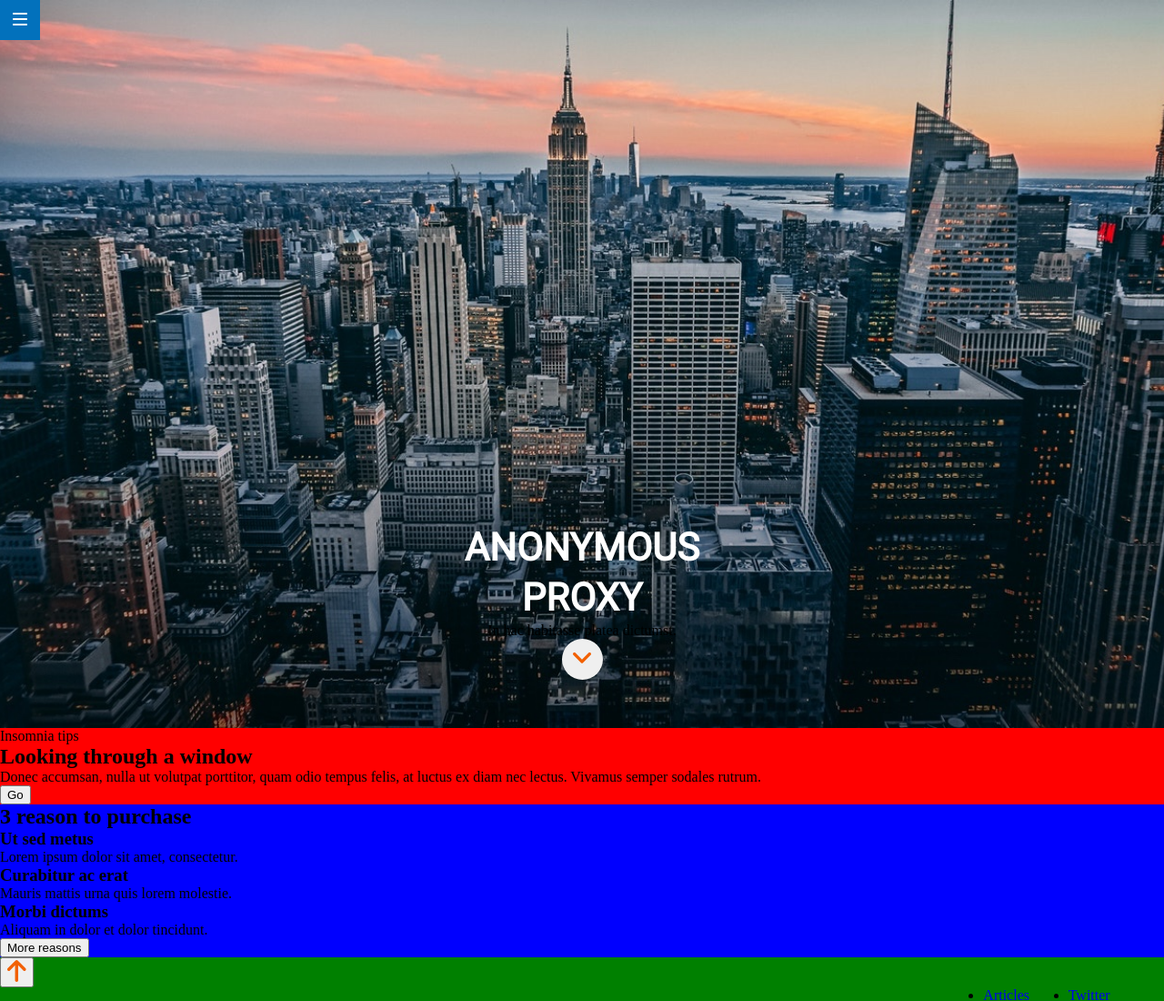
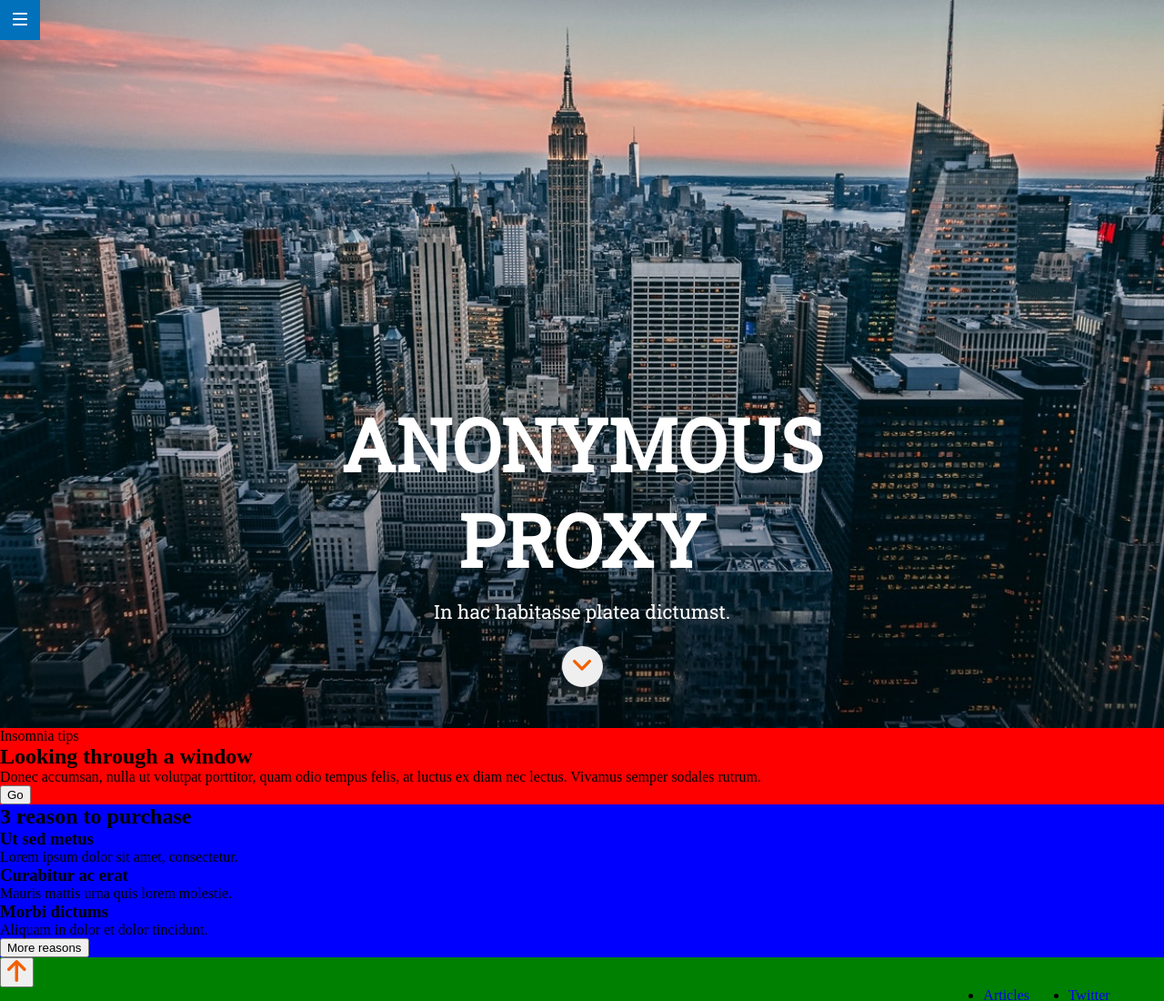
Before and after one commit to Adalab/modulo-1-evaluacion-final-GemaPujalte, a website: page src/html/index.html in a window 1280 px wide. Shown: the top 1100 px of the page at 91% size. Drawn offline with nearby package versions, Linux system fonts and the light colour scheme; files that its build step writes are made by us from their sources; files whose address does not match are found by name.

Commit message:
add mediaquerys header 768px

```diff
--- a/src/html/index.html
+++ b/src/html/index.html
@@ -5,7 +5,7 @@
     <meta name="viewport" content="width=device-width, initial-scale=1" />
     <title>Evaluación Módulo 1</title>
     <link
-      href="https://fonts.googleapis.com/css?family=Roboto&display=swap"
+      href="https://fonts.googleapis.com/css?family=Roboto Slab"
       rel="stylesheet"
     />
     <link rel="stylesheet" href="./assets/css/main.css" />
--- a/src/scss/core/_variables.scss
+++ b/src/scss/core/_variables.scss
@@ -1,5 +1,5 @@
 // fonts
-$font-main: "Roboto", sans-serif;
+$font-main: "Roboto Slab", sans-serif;
 
 // colors
 
--- a/src/scss/layout/_header.scss
+++ b/src/scss/layout/_header.scss
@@ -30,9 +30,15 @@
     font-family: $font-main;
     text-transform: uppercase;
     padding: 0 15px;
+
+    @media all and (min-width: 768px) {
+      width: 690px;
+      height: 212px;
+      font-size: 80px;
+    }
   }
 
-  &__content--pp {
+  &__content--p {
     width: 290px;
     height: 21px;
     text-align: center;
@@ -42,6 +48,13 @@
     color: $white;
     padding: 10px 15px 0 15px;
     margin-bottom: 45px;
+
+    @media all and (min-width: 768px) {
+      margin-bottom: 15px;
+      width: 360px;
+      height: 32px;
+      font-size: 21px;
+    }
   }
 
   &__button--scroll {
@@ -50,5 +63,10 @@
     border-radius: 22.5px;
     border: none;
     margin-bottom: 53px;
+
+    @media all and (min-width: 768px) {
+      margin-bottom: 45px;
+      margin-top: 15px;
+    }
   }
 }
```
